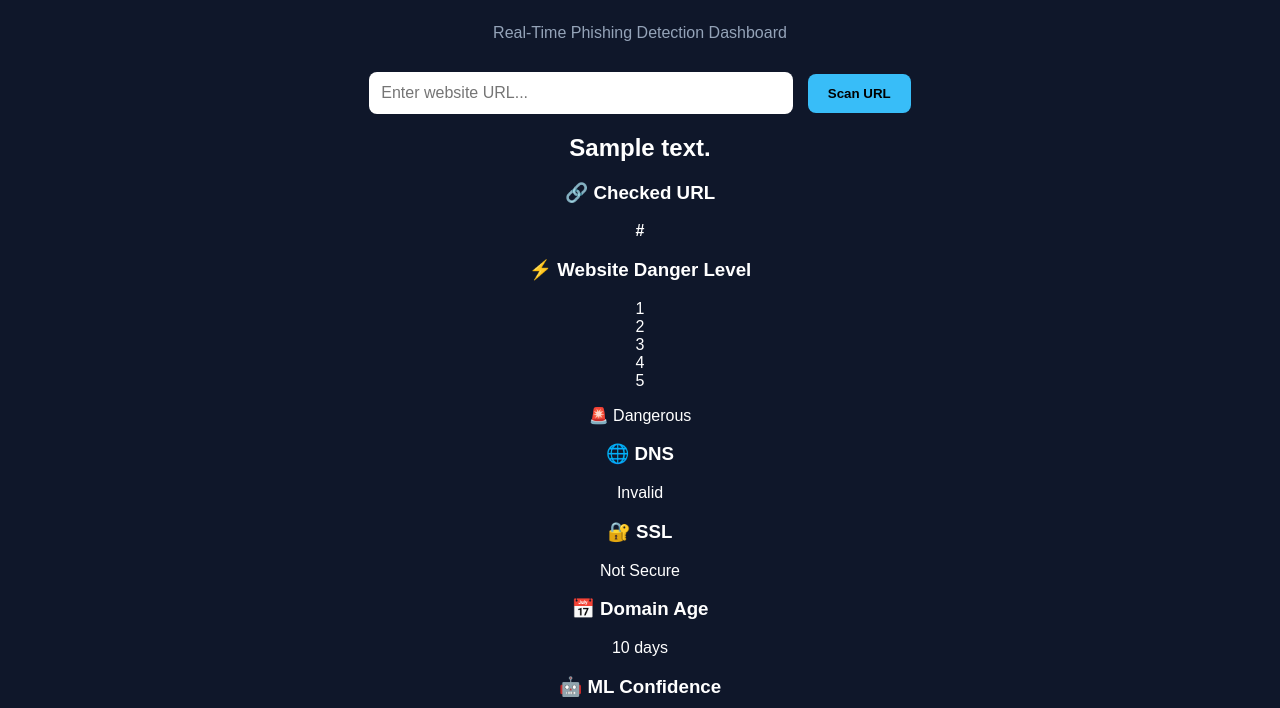
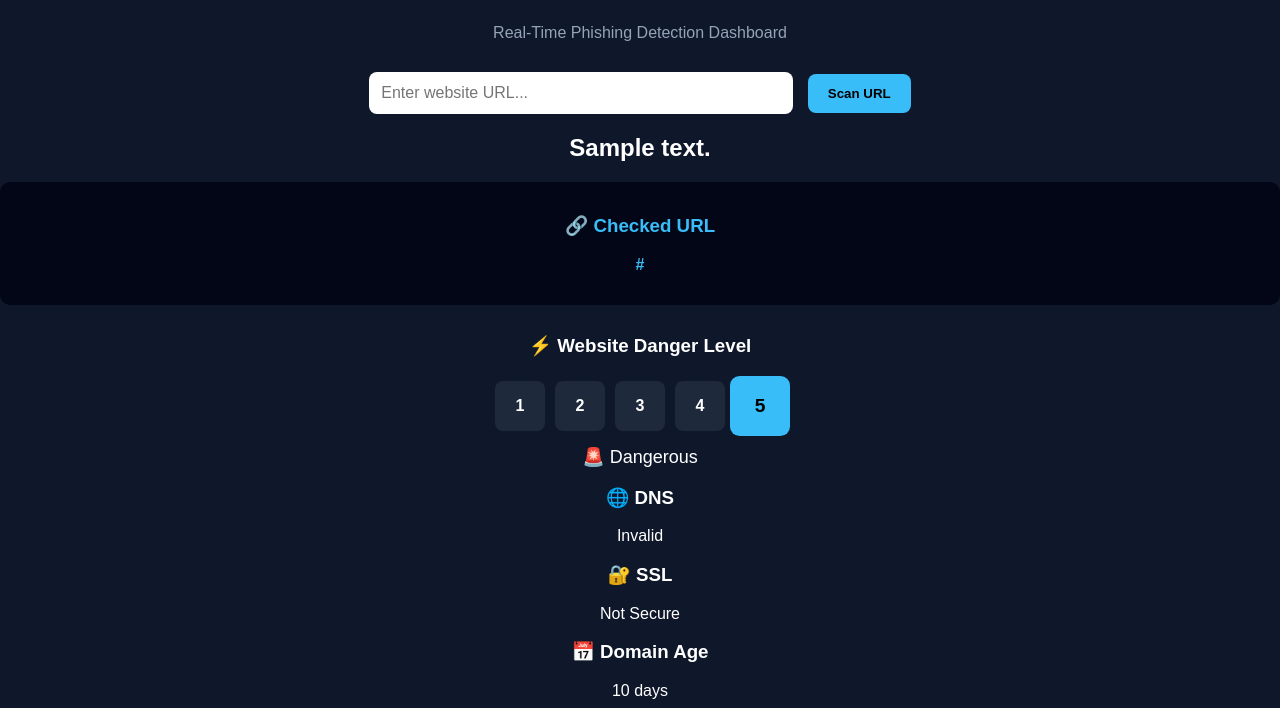
Before and after one commit to ShyamKumar1208/phishing-detector, a Flask app: template templates/index.html in a window 1280 px wide. Shown: the part 150-858 px from the top of the page. Run offline with Flask 3, Linux system fonts and the light colour scheme; the template is opened without the code that fills it: most values are stand-ins (such as "Sample title", 1, 10 or a date in 2020); parts of the project's set-up code (start-up, migrations or seed data) failed here and were passed over.

Commit message:
Enhance CSS with new styles for URL and risk meter
Added new styles for checked URL and risk meter.

```diff
--- a/static/style.css
+++ b/static/style.css
@@ -121,3 +121,47 @@ footer {
 .explanation li {
     margin: 5px 0;
 }
+/* Checked URL */
+.checked-url {
+    margin-top: 20px;
+    background: #020617;
+    padding: 15px;
+    border-radius: 10px;
+    color: #38bdf8;
+}
+
+/* Risk Meter */
+.risk-meter {
+    margin-top: 30px;
+}
+
+.scale {
+    display: flex;
+    justify-content: center;
+    margin-top: 10px;
+}
+
+.level {
+    width: 50px;
+    height: 50px;
+    margin: 5px;
+    border-radius: 8px;
+    background: #1e293b;
+    display: flex;
+    align-items: center;
+    justify-content: center;
+    font-weight: bold;
+    transition: 0.3s;
+}
+
+/* Active level */
+.level.active {
+    background: #38bdf8;
+    color: black;
+    transform: scale(1.2);
+}
+
+.risk-text {
+    margin-top: 10px;
+    font-size: 18px;
+}
```
